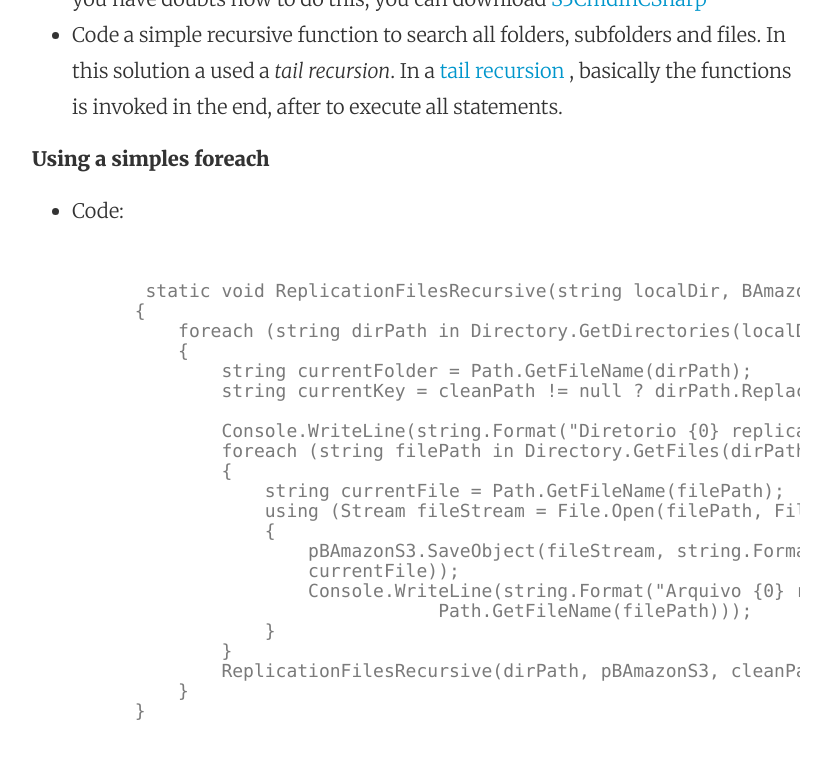
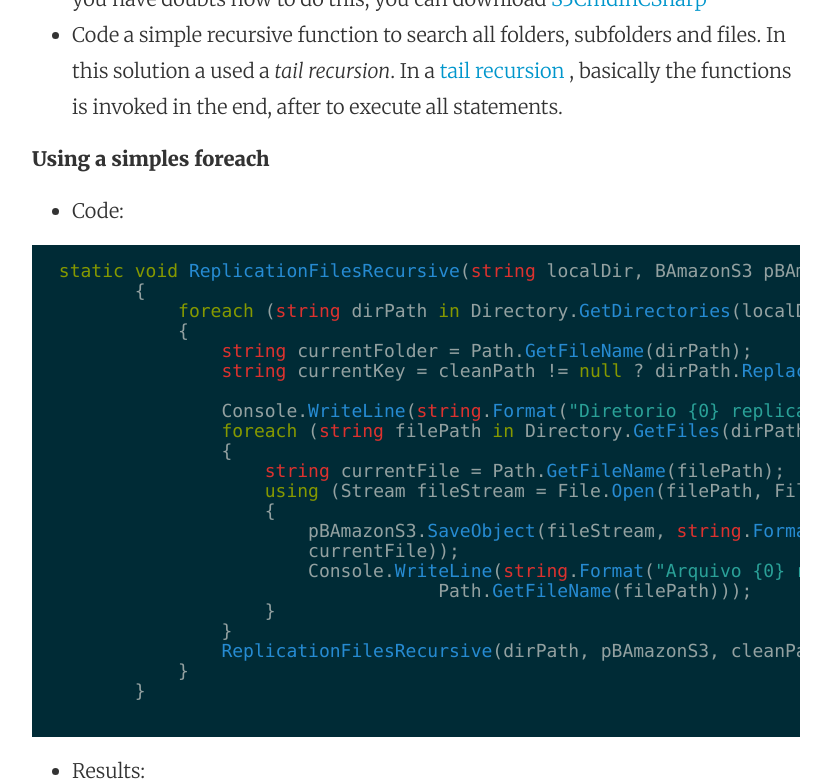
Before and after one commit to aragostinho/aragostinho.github.io, a Jekyll site: the page built from _posts/2015-03-11-using-c-parallel-to-copy-files-to-s3.markdown, in a window 1280 px wide and 900 px high, scrolled down 1102 px, cut to the strip 0-781 px from the top of the window. Shown: the whole strip, without its empty margins (224-1055 px from the left). Built offline with Jekyll 4.4.1, drawn with Linux system fonts in a browser that asks for light colours.

Commit message:
Update 2015-03-11-using-c-parallel-to-copy-files-to-s3.markdown

````diff
--- a/_posts/2015-03-11-using-c-parallel-to-copy-files-to-s3.markdown
+++ b/_posts/2015-03-11-using-c-parallel-to-copy-files-to-s3.markdown
@@ -30,9 +30,9 @@ I need to copy these files to a s3 bucket  called  *bucket-replication*.
 
 * Code:
 
-<pre>
-<code>
-         static void ReplicationFilesRecursive(string localDir, BAmazonS3 pBAmazonS3, string cleanPath = null)
+
+``` csharp
+ static void ReplicationFilesRecursive(string localDir, BAmazonS3 pBAmazonS3, string cleanPath = null)
         {
             foreach (string dirPath in Directory.GetDirectories(localDir))
             {
@@ -54,8 +54,8 @@ I need to copy these files to a s3 bucket  called  *bucket-replication*.
                 ReplicationFilesRecursive(dirPath, pBAmazonS3, cleanPath);
             }
         }
-</code>
-</pre>
+
+```
 
 
 * Results:
````
